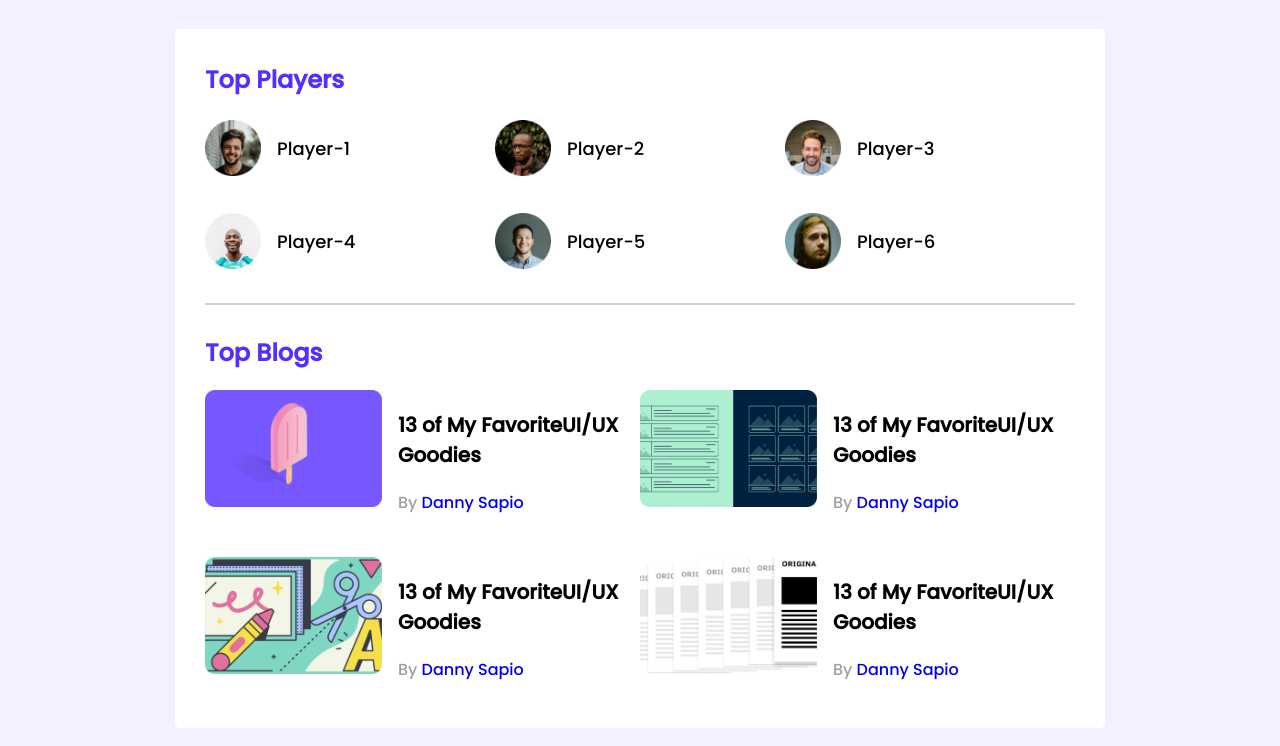
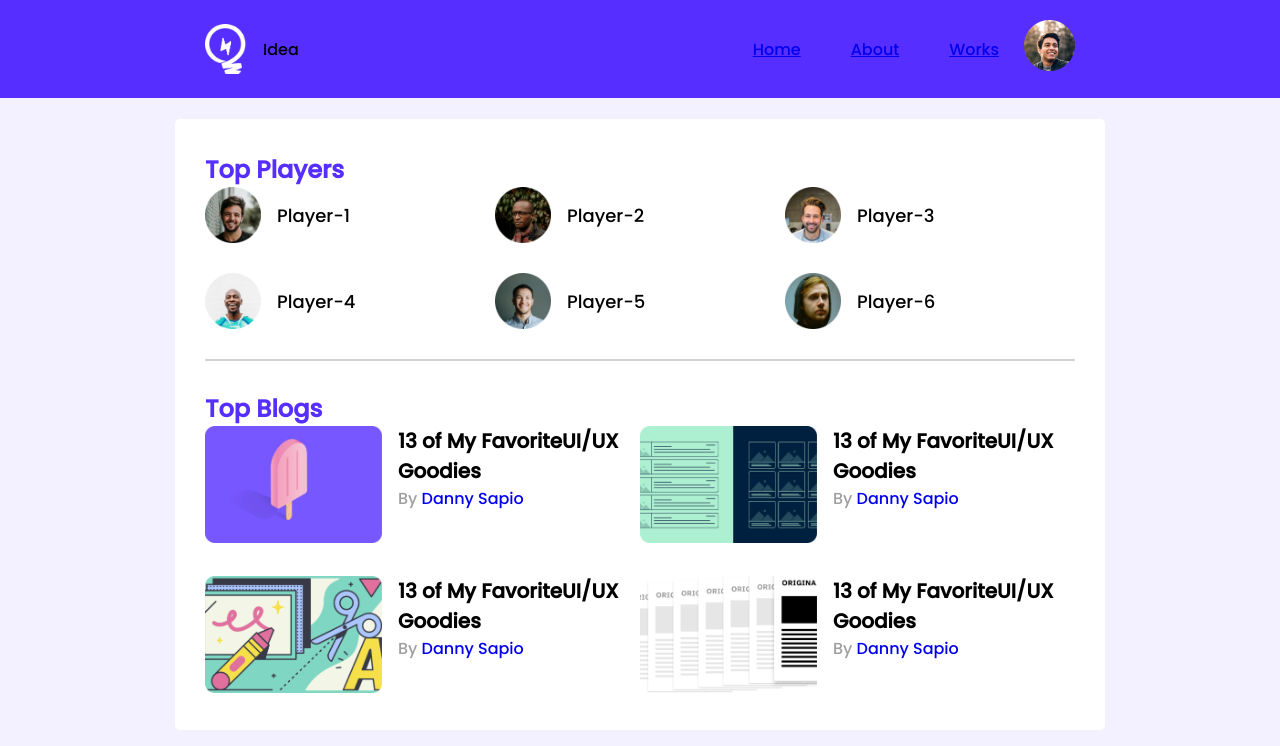
Before and after one commit to Faysal-Ahmed-Ruddro/landing-page, a plain HTML site: page index.html in a window 1280 px wide. Shown: the top 746 px of the page. Drawn offline with Linux system fonts and the light colour scheme.

Commit message:
menubar added

```diff
--- a/index.html
+++ b/index.html
@@ -12,8 +12,23 @@
 </head>
 <body>
     <!-- header-start -->
-    <header>
-
+    <header >
+        <div id="menubar">
+        <div class="logo">
+            <img src="images/icons/logo.png" alt="">
+            <p>Idea</p>
+        </div>
+        <nav>
+            <div class="menu">
+                <ul>
+                    <li><a href="#">Home</a></li>
+                    <li><a href="#">About</a></li>
+                    <li><a href="#">Works</a></li>
+                    <li><img src="images/icons/profile.png" alt="profile"></li>
+                </ul>
+            </div>
+        </nav>
+        </div>
     </header>
     <!-- header-end -->
     <main>
--- a/styles/style.css
+++ b/styles/style.css
@@ -2,11 +2,52 @@
      website-font
  ---------------*/
 @import url('https://fonts.googleapis.com/css2?family=Poppins:wght@500&display=swap');
-
+*{
+    margin: 0;
+}
  body{
      font-family: 'Poppins', sans-serif;
      background-color: #F3F1FF;
  }
+ /*------------------
+  Menubar-styles
+  ------------------- */
+  header{
+      width: 100%;
+       margin:0 auto;
+       background: #562EFF;
+  }
+  #menubar{
+      width: 870px;
+      background: #562EFF;
+      display: flex;
+      justify-content: space-between;
+      padding: 20px;
+      margin: 0 auto;
+  }
+  /* logo-styles */
+  .logo{
+      display: flex;
+      align-items: center;
+  }
+.logo img{
+    width:41px;
+    height: 50px;
+    margin-right: 17px;
+    align-items: center;
+    cursor: pointer;
+}
+.menu ul{
+    display: flex;
+    align-items: center;
+}
+.menu ul li{
+        list-style-type: none;
+}
+.menu li a{
+    padding: 20px 25px;
+}
+
  main{
      display: flex;
      flex-direction: column;
@@ -139,7 +180,8 @@
         width: 100%;
     }
     .players{
-        grid-template-columns: repeat(2, 1fr);
+
+    background: red;
 }
 
 }
```
